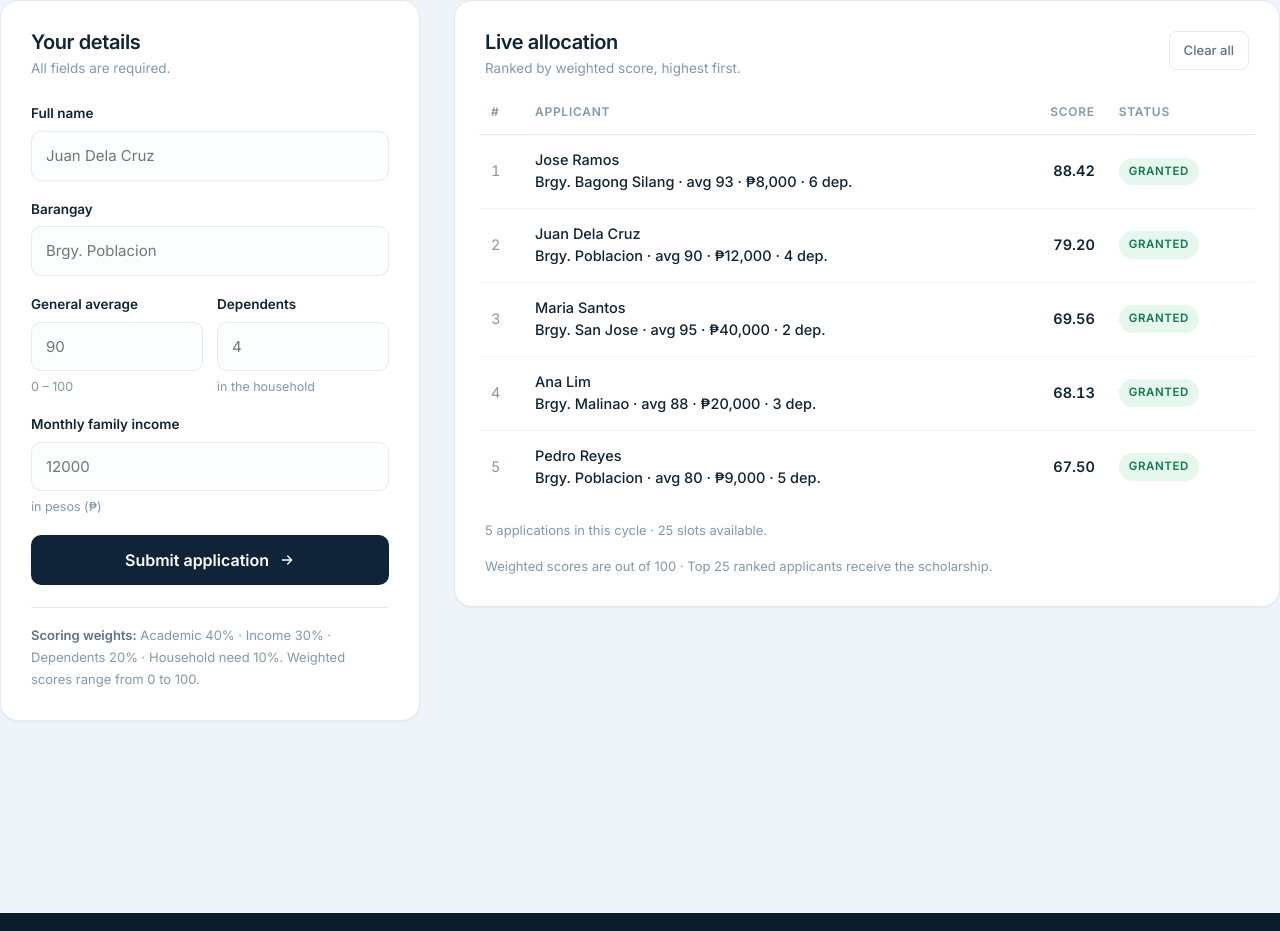
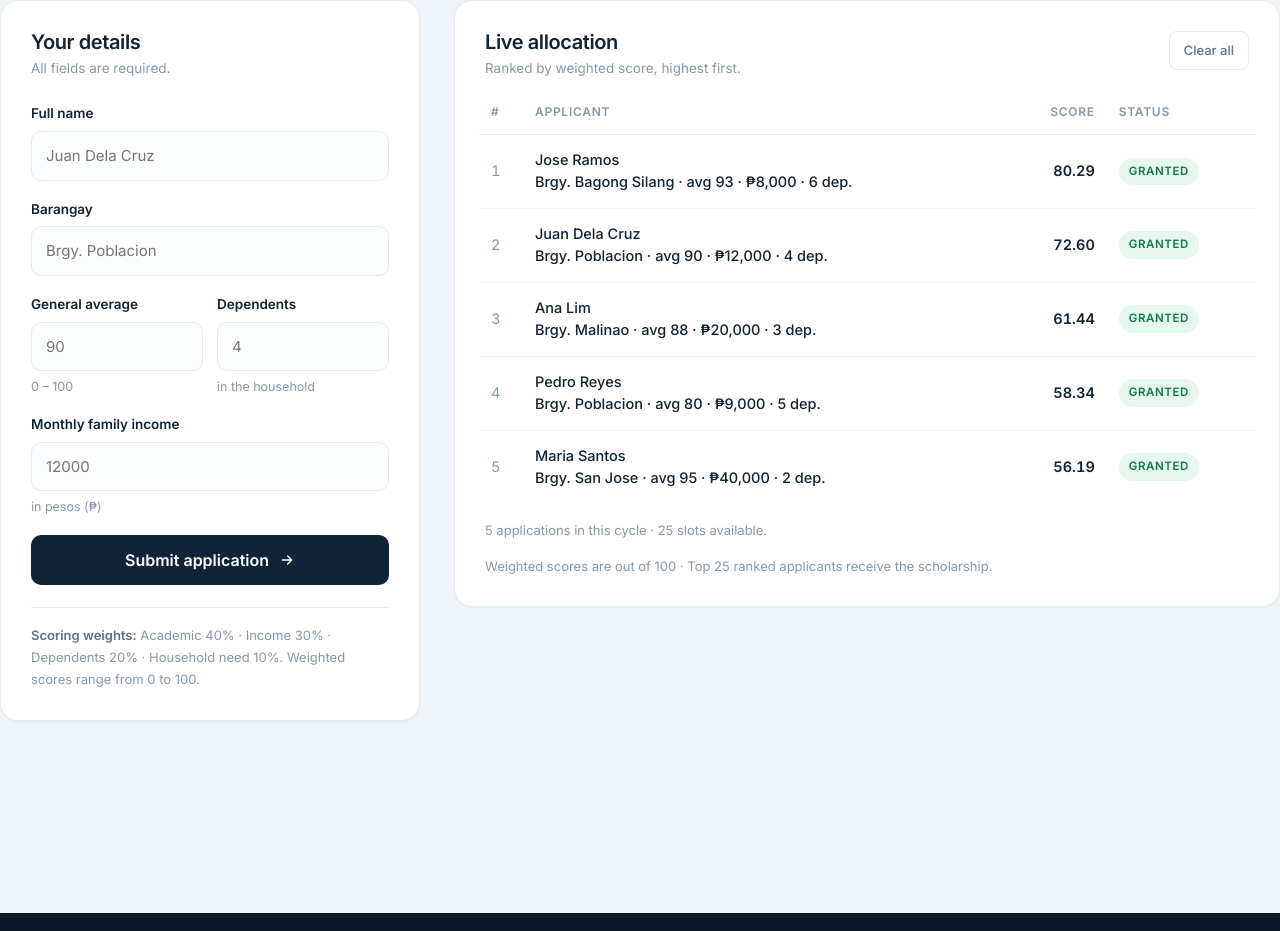
Before and after one commit to Remoremomoo/Local-Scholarship---Slot-Allocator, a plain HTML site: page index.html in a window 1280 px wide. Shown: the part 1987-2918 px from the top of the page. Drawn offline with Linux system fonts and the light colour scheme.

```diff
--- a/index.html
+++ b/index.html
@@ -466,11 +466,15 @@ footer .foot-note{color:#b4c4d4;font-size:14.5px;}
 /* ==========================================================================
    Allocation engine (JavaScript mirror ng Java classes)
 
-   Same formulas and weights as Scholarship_Allocator:
-     GradeCriterion      (grade - 75) / 25 * 100
-     IncomeCriterion     <15k 100, <30k 90, <50k 80, else 60
-     DependentsCriterion min(dep, 5) / 5 * 100
+   SMART value curves at weights, tugma sa Java classes:
+     GradeCriterion      ((grade - 75) / 25) ^ 1.35 * 100
+     IncomeCriterion     100 * exp(-(income - 15000) / 25000)
+     DependentsCriterion 100 * dep / (dep + 2)
      NeedCriterion       (30000 - income / (dep + 1)) / 30000 * 100
+
+   Ang unang tatlo ay non-linear value curves (SMART) para hindi
+   magkabuklod ang magkakalapit na aplikante. Ang Total ay weighted
+   sum ng utilities, kaya nananatiling 0-100 ang score.
    ========================================================================== */
 
 const CONFIG = {
@@ -488,15 +492,17 @@ const STORAGE_KEY = 'scholarship.applicants.v1';
 const clamp = (n, min, max) => Math.max(min, Math.min(max, n));
 
 function scoreOf(a) {
-  const grade = clamp(((a.grade - 75) / 25) * 100, 0, 100);
+  // Academic: convex value curve -- mas malaki ang agwat sa 85-100.
+  const grade = Math.pow(clamp((a.grade - 75) / 25, 0, 1), 1.35) * 100;
 
-  let income;
-  if (a.income < 15000)      income = 100;
-  else if (a.income < 30000) income = 90;
-  else if (a.income < 50000) income = 80;
-  else                       income = 60;
+  // Income: continuous exponential decay -- walang step buckets.
+  const income = a.income <= 15000
+    ? 100
+    : clamp(100 * Math.exp(-(a.income - 15000) / 25000), 0, 100);
 
-  const dependents = (Math.min(a.dependents, 5) / 5) * 100;
+  // Dependents: saturating curve -- walang artificial cap sa 5.
+  const dep = Math.max(0, a.dependents);
+  const dependents = (100 * dep) / (dep + 2);
 
   const perMember = a.income / (a.dependents + 1);
   const need = clamp(((30000 - perMember) / 30000) * 100, 0, 100);
@@ -512,7 +518,13 @@ function scoreOf(a) {
 function ranked() {
   return load()
     .map((a) => ({ ...a, score: scoreOf(a).total }))
-    .sort((x, y) => y.score - x.score)
+    .sort((x, y) =>
+      y.score - x.score ||                                              // 1. weighted score
+      y.grade - x.grade ||                                              // 2. mas mataas na grade
+      x.income / (x.dependents + 1) - y.income / (y.dependents + 1) ||   // 3. mas nangangailangan
+      y.dependents - x.dependents ||                                     // 4. mas maraming dependents
+      (x.addedAt || 0) - (y.addedAt || 0)                                // 5. submission order
+    )
     .map((a, i) => ({ ...a, rank: i + 1, status: i < CONFIG.slots ? 'GRANTED' : 'WAITLIST' }));
 }
 
```
